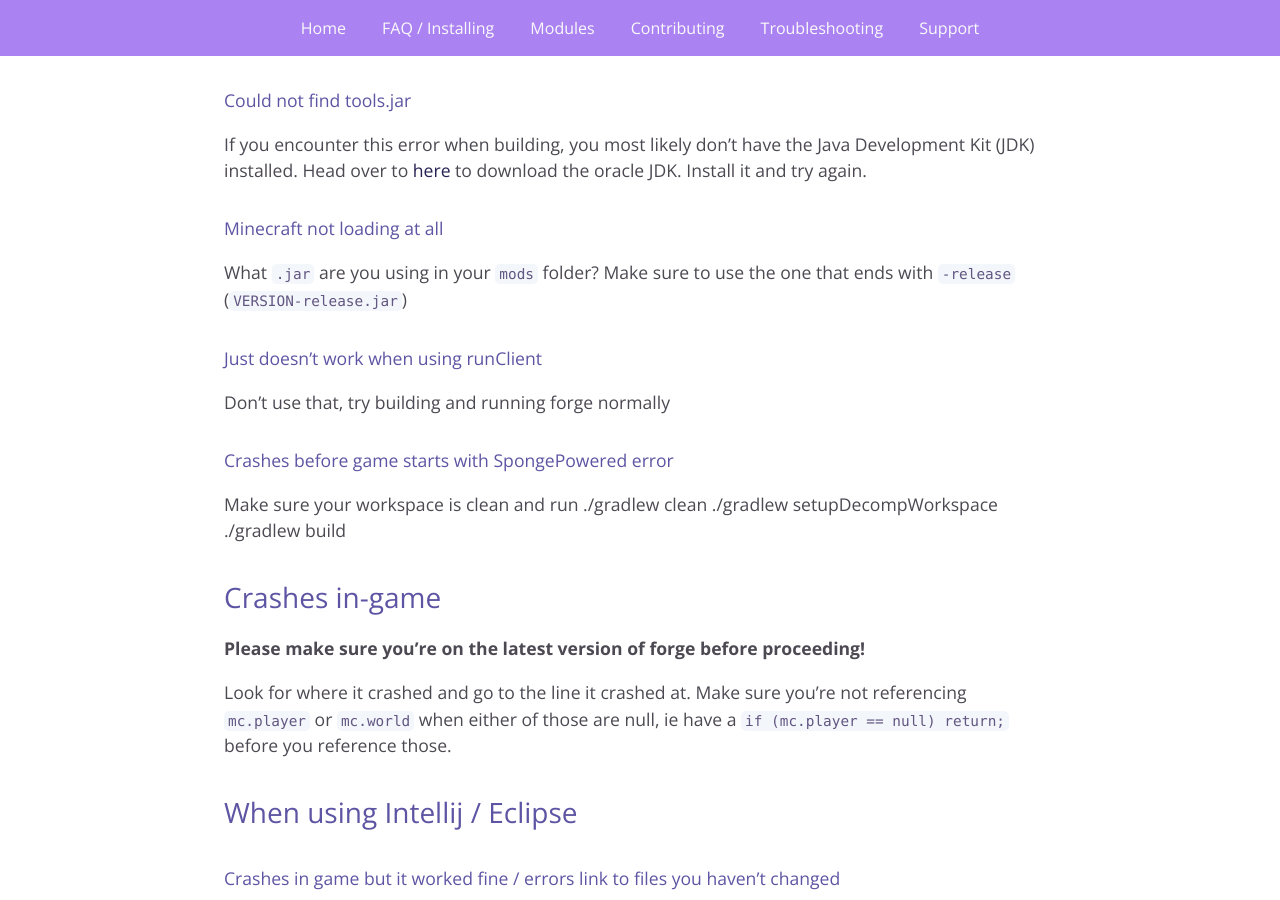
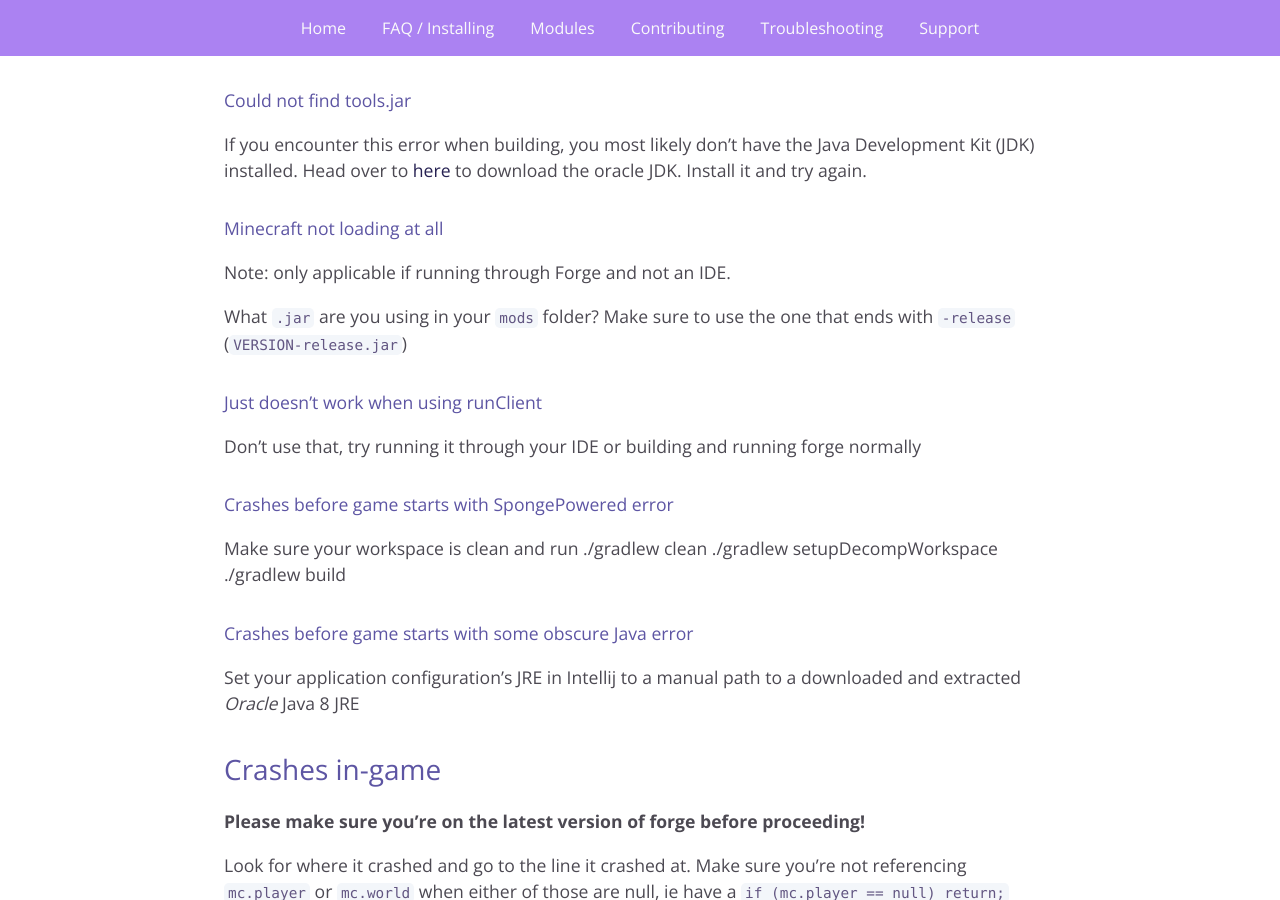
Before and after one commit to kami-blue/website, a Jekyll site: the page built from docs/troubleshooting.md, in a window 1280 px wide and 900 px high, scrolled down 630 px. Built offline with Jekyll 4.4.1, drawn with Linux system fonts in a browser that asks for light colours.

Commit message:
make troubleshooting more clear

```diff
--- a/docs/troubleshooting.md
+++ b/docs/troubleshooting.md
@@ -14,16 +14,23 @@ If you encounter this error when building, you most likely don't have the Java D
 Head over to [here](http://www.oracle.com/technetwork/java/javase/downloads/jdk8-downloads-2133151.html) to download the oracle JDK. Install it and try again.
 
 ###### Minecraft not loading at all
+
+Note: only applicable if running through Forge and not an IDE.
+
 What `.jar` are you using in your `mods` folder? Make sure to use the one that ends with `-release` (`VERSION-release.jar`)
 
 ###### Just doesn't work when using runClient
-Don't use that, try building and running forge normally
+Don't use that, try running it through your IDE or building and running forge normally
 
 ###### Crashes before game starts with SpongePowered error
 Make sure your workspace is clean and run
 ./gradlew clean
 ./gradlew setupDecompWorkspace
 ./gradlew build
+
+###### Crashes before game starts with some obscure Java error
+
+Set your application configuration's JRE in Intellij to a manual path to a downloaded and extracted *Oracle* Java 8 JRE
 
 ## Crashes in-game
 
```
Also changed, not shown: docs/contributing.md (+9 -0 lines).
